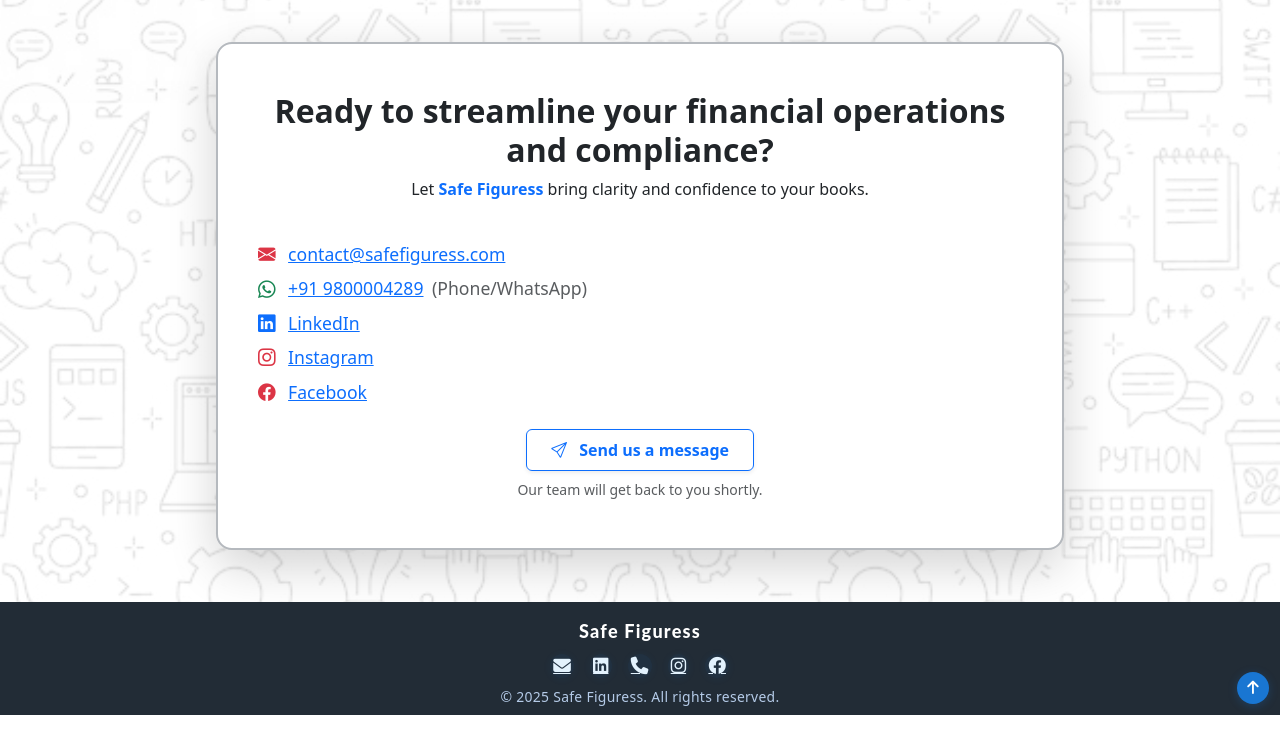
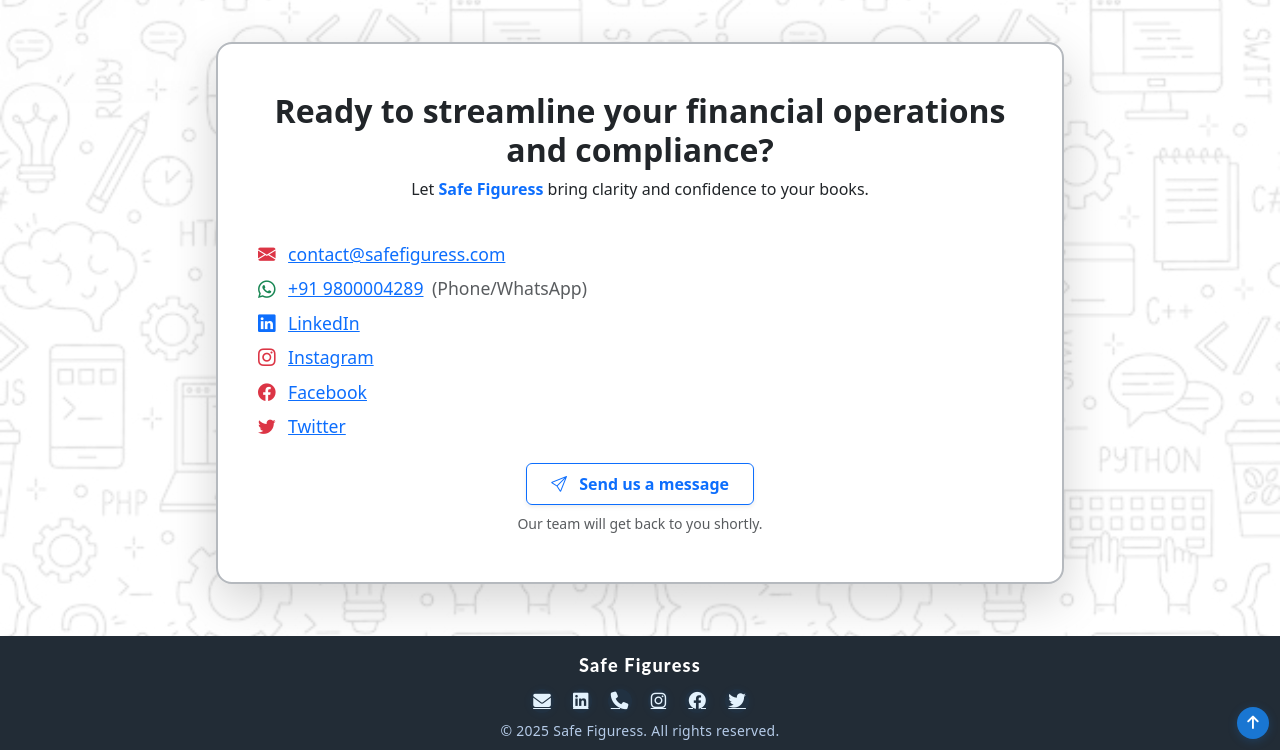
Before and after one commit to safefiguress/SafeFiguress, a plain HTML site: page contact.html in a window 1280 px wide. Shown: the part 152-902 px from the top of the page. Before the commit the page ends 867 px from the top, so only its background shows below. Drawn offline with nearby package versions, Linux system fonts and the light colour scheme.

Commit message:
Update contact.html

```diff
--- a/contact.html
+++ b/contact.html
@@ -152,6 +152,12 @@
               </span>
               <a href="https://www.facebook.com/safefiguress" class="contact-link" target="_blank">Facebook</a>
             </li>
+            <li class="mb-2 animate-fadeInLeft delay-4">
+              <span class="contact-list-icon me-2">
+                <i class="bi bi-twitter text-danger"></i>
+              </span>
+              <a href="https://x.com/SafeFiguress?s=08" class="contact-link" target="_blank">Twitter</a>
+            </li>
 
 
 
@@ -277,9 +283,11 @@
           <i class="fab fa-instagram"></i>
         </a>
         <a href="https://www.facebook.com/share/1AFKMugBcy/" class="footer-icon" title="Facebook" target="_blank">
-    <i class="fab fa-facebook"></i> <!-- Changed to Facebook icon -->
+    <i class="fab fa-facebook"></i>
 </a>
-
+  <a href="https://x.com/SafeFiguress?s=08" class="footer-icon" title="Twitter" target="_blank">
+    <i class="fab fa-twitter"></i>
+</a>
       </div>
       <div class="footer-copy">
         © 2025 Safe Figuress. All rights reserved.
```
